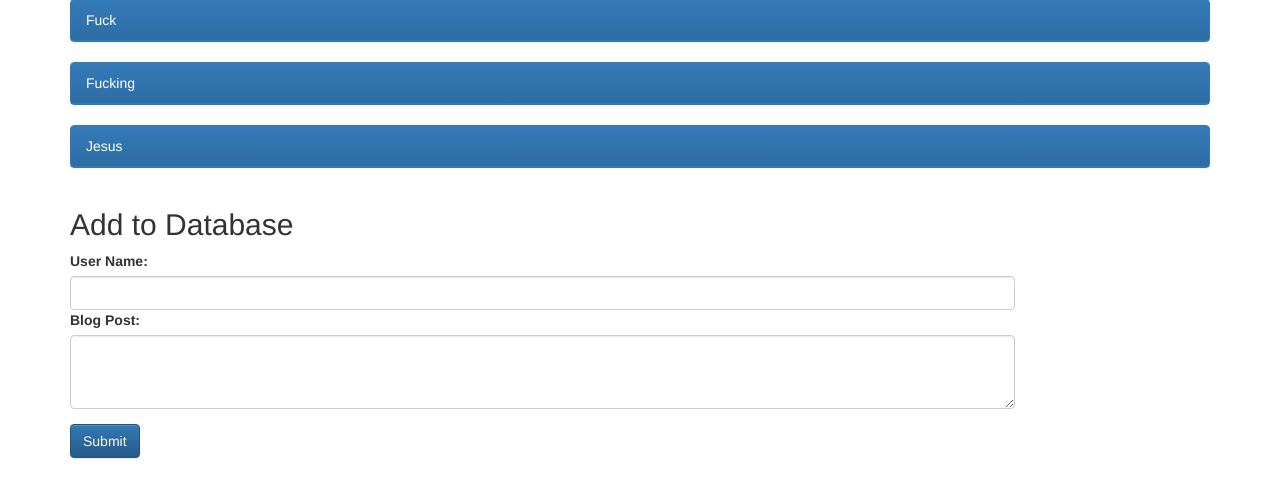
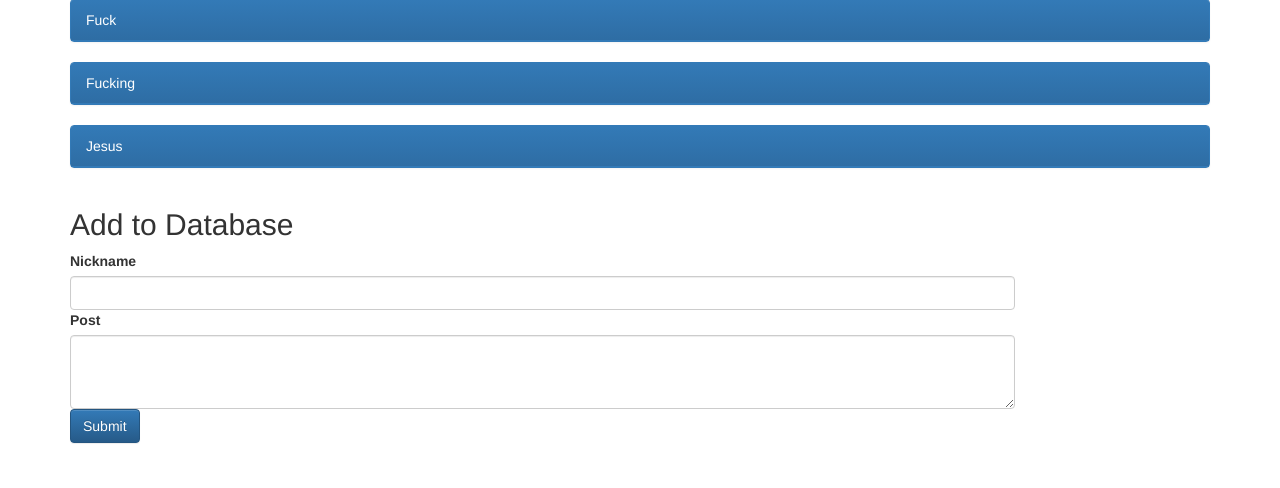
Before and after one commit to mckinziebrandon/FlaskPractice, a Flask app: page / in a window 1280 px wide. Shown: the part 792-1280 px from the top of the page. After the commit the page ends 1236 px from the top, so only its background shows below. Run offline with Flask 2, Linux system fonts and the light colour scheme; data comes from the database, SQL or seed files in the repository; both versions use the stored data as it was after the commit; some libraries are stand-ins or nearby versions.

Commit message:
Can now add user with same interface regardless of endpoint, finally.

```diff
--- a/app/forms.py
+++ b/app/forms.py
@@ -18,3 +18,4 @@ class UserForm(FlaskForm):
         'nickname',
         validators=[DataRequired(), NoneOf("".split(r"`;'"))])
     post = TextAreaField('post', validators=[Length(min=0, max=140)])
+    submit = SubmitField('Submit')
--- a/app/templates/add_user.html
+++ b/app/templates/add_user.html
@@ -1,20 +1,21 @@
-<form id="user-form" action="{{ url_for('add_user') }}" method="post">
+<form id="user-form" action="" method="POST">
+  <!-- For CSRF reasons. -->
+  {{ forms['user_form'].hidden_tag() }}
 
   <!-- User Name -->
   <div class="formgroup">
-    <label for="user-name">User Name:</label>
-    <!-- In views.py, we access inputs via request.[name attr] -->
-    <input name="nickname" id="user-name" type="text" class="form-control">
+    <!-- Labeled input(s) -->
+    <!-- TODO: specify styling of render inside form class. -->
+    {{ forms['user_form'].nickname.label(style="text-transform: capitalize;") }}
+    {{ forms['user_form'].nickname(class="form-control") }}
   </div>
 
   <!-- Blog Post -->
-  <div class="form-group">
-    <label for="post">Blog Post:</label>
-    <textarea name="post" class="form-control"
-              id="post" rows="3"></textarea>
+  <div class="formgroup">
+    {{ forms['user_form'].post.label(style="text-transform: capitalize;") }}
+    {{ forms['user_form'].post(class="form-control", rows="3") }}
   </div>
 
-  <button id="user-submit" type="submit" class="btn btn-primary">
-    Submit
-  </button>
+  <!-- Submit -->
+  {{ forms['user_form'].submit(class="btn btn-primary") }}
 </form>
--- a/app/templates/index.html
+++ b/app/templates/index.html
@@ -13,13 +13,13 @@
 
   <div class="row">
     <div class="col-sm-12">
+
       <h2>Users</h2>
       <p>Below is a list of all users stored in the database. Click a user's name
         to see all of their logged posts.</p>
       {% for user in users if user.posts.count() %}
-        <!-- Greet user -->
         <div class="panel panel-primary">
-
+          <!-- Greet user -->
           <div class="panel-heading" data-toggle="collapse"
                href="#{{ user.nickname|capitalize }}-posts" aria-expanded="false">
             {{ user.nickname|capitalize }}
--- a/app/views.py
+++ b/app/views.py
@@ -19,15 +19,95 @@ from datetime import datetime
 from .forms import BasicForm, UserForm
 from .models import User, Post
 
+HTTP_CODES = {
+    'REDIRECT': 307
+}
 
-@app.route('/')
-@app.route('/index')
+
+@app.route('/', methods=['GET', 'POST'])
+@app.route('/index', methods=['GET', 'POST'])
 def index():
     # Load all User objects from db database.
     users = User.query.all()
+    forms = {'user_form': UserForm()}
+    form = forms['user_form']
+    if form.validate_on_submit() and form.submit.data:
+        flash('user_form valid')
+        session['nickname'] = forms['user_form'].nickname.data
+        return redirect(url_for('add_user'), code=HTTP_CODES['REDIRECT'])
     return render_template('index.html',
                            title='Home',
-                           users=users)
+                           users=users,
+                           forms=forms)
+
+
+@app.route('/input_practice', methods=['GET', 'POST'])
+def input_practice():
+    # Create the form(s) used for this endpoint.
+    forms = {'basic_form': BasicForm(),
+             'user_form': UserForm()}
+    app.logger.info('sup faggot')
+
+    form = forms['basic_form']
+    if form.validate_on_submit() and form.submit.data:
+        flash('basic_form validated. Message: {}'.format(
+            forms['basic_form'].message.data))
+        return redirect(url_for('input_practice'))
+
+    form = forms['user_form']
+    if form.validate_on_submit() and form.submit.data:
+        flash('user_form valid')
+        session['nickname'] = forms['user_form'].nickname.data
+        return redirect(url_for('add_user'), code=HTTP_CODES['REDIRECT'])
+    return render_template('input_practice.html', forms=forms)
+
+
+@app.route('/add_user', methods=['POST'])
+def add_user():
+    # This will get filled with form info via request.
+    user_form = UserForm(nickname=session.get('nickname'))
+    if not user_form:
+        flash("Couldn't find user_form in Session. Creating a new one.")
+        user_form = UserForm()
+    flash(user_form.nickname.data)
+    flash(user_form.post.data)
+
+    if user_form.validate_on_submit():
+
+        # Get or create the user.
+        user = User.query.filter_by(nickname=user_form.nickname.data).first()
+        if user is None:
+            user = User(nickname=user_form.nickname.data)
+
+        # Associate user and their post.
+        post = Post(body=user_form.post.data,
+                    timestamp=datetime.utcnow(),
+                    author=user)
+
+        # Add and commit to database.
+        db.session.add_all([user, post])
+        db.session.commit()
+        flash('Database successfully updated.')
+    else:
+        flash('Error: form submission not validated.')
+        flash(user_form.errors)
+
+    # Go back to where ya came from!
+    return redirect(request.referrer)
+
+
+@app.route('/delete/<post_id>', methods=['POST'])
+def delete_post(post_id):
+    # TODO: make this via ajax so full page doesn't need to re-render.
+    post = Post.query.get_or_404(post_id)
+    db.session.delete(post)
+    db.session.commit()
+    return redirect(request.referrer)
+
+
+@app.errorhandler(404)
+def page_not_found(e):
+    return render_template('404.html'), 404
 
 
 @app.route('/bootstrap_reference')
@@ -48,64 +128,3 @@ def flask_reference():
 @app.route('/eloquent_javascript')
 def eloquent_javascript():
     return render_template('eloquent_javascript.html')
-
-
-@app.route('/input_practice', methods=['GET', 'POST'])
-def input_practice():
-
-    # Create the form(s) used for this endpoint.
-    flask_form = BasicForm(prefix="flask_form")
-    if flask_form.validate_on_submit() and flask_form.submit.data:
-        flash('flask_form validated. Message: {}'.format(
-            flask_form.message.data))
-    return render_template('input_practice.html',
-                           flask_form=flask_form)
-
-
-@app.route('/add_user', methods=['POST'])
-def add_user():
-    # This will get filled with form info via request.
-    user_form = UserForm()
-    flash(user_form.nickname.data)
-    flash(user_form.post.data)
-
-    # TODO: Can't validate because form needs:
-    # {{ form.csrf_token }}
-    # inside it, but it does not have access to the form
-    # (we create it here, not upon rendering 'input_practice')
-    #if user_form.validate_on_submit():
-
-    # Get or create the user.
-    user = User.query.filter_by(nickname=user_form.nickname.data).first()
-    if user is None:
-        user = User(nickname=user_form.nickname.data)
-
-    # Associate user and their post.
-    post = Post(body=user_form.post.data,
-                timestamp=datetime.utcnow(),
-                author=user)
-
-    # Add and commit to database.
-    db.session.add_all([user, post])
-    db.session.commit()
-    flash('Database successfully updated.')
-    #else:
-    #    flash('Error: form submission not validated.')
-    #    flash(user_form.errors)
-
-    # Go back to where ya came from!
-    return redirect(request.referrer)
-
-
-@app.route('/delete/<post_id>', methods=['POST'])
-def delete_post(post_id):
-    # TODO: make this via ajax so full page doesn't need to re-render.
-    post = Post.query.get_or_404(post_id)
-    db.session.delete(post)
-    db.session.commit()
-    return redirect(request.referrer)
-
-
-@app.errorhandler(404)
-def page_not_found(e):
-    return render_template('404.html'), 404
```
Also changed, not shown: app/templates/input_practice.html (+5 -5 lines), app.db.
